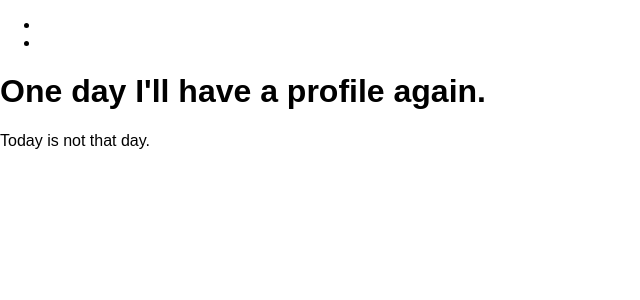
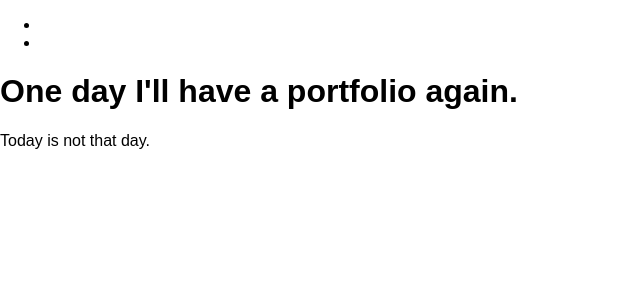
Before and after one commit to pixeltheory/pixeltheory.github.io, a Jekyll site: the page built from index.html, in a window 1280 px wide. Shown: the top 300 px of the page, without its empty margins (0-640 px from the left). Built offline with Jekyll 4.4.1, drawn with Linux system fonts in a browser that asks for light colours; Markdown is read by kramdown in place of the engine named in the settings.

Commit message:
Update index.html

```diff
--- a/index.html
+++ b/index.html
@@ -5,7 +5,7 @@ title: this is the title of your page
 
 <div class="site-inner">
   <div id='intro' class='tile'>
-    <h1>One day I'll have a profile again.</h1>
+    <h1>One day I'll have a portfolio again.</h1>
     <p>Today is not that day.</p>
   </div>
   <div id="work">
```
